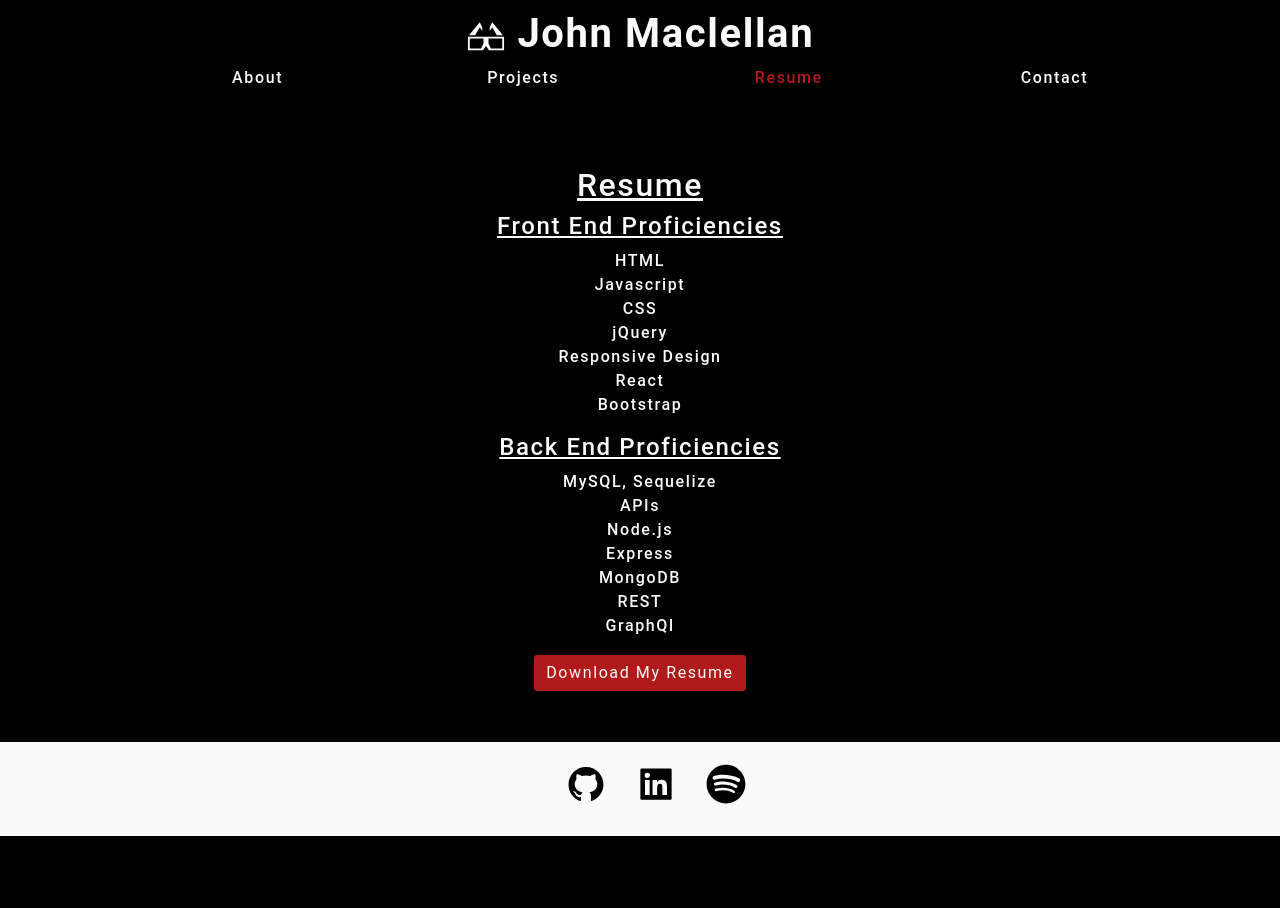
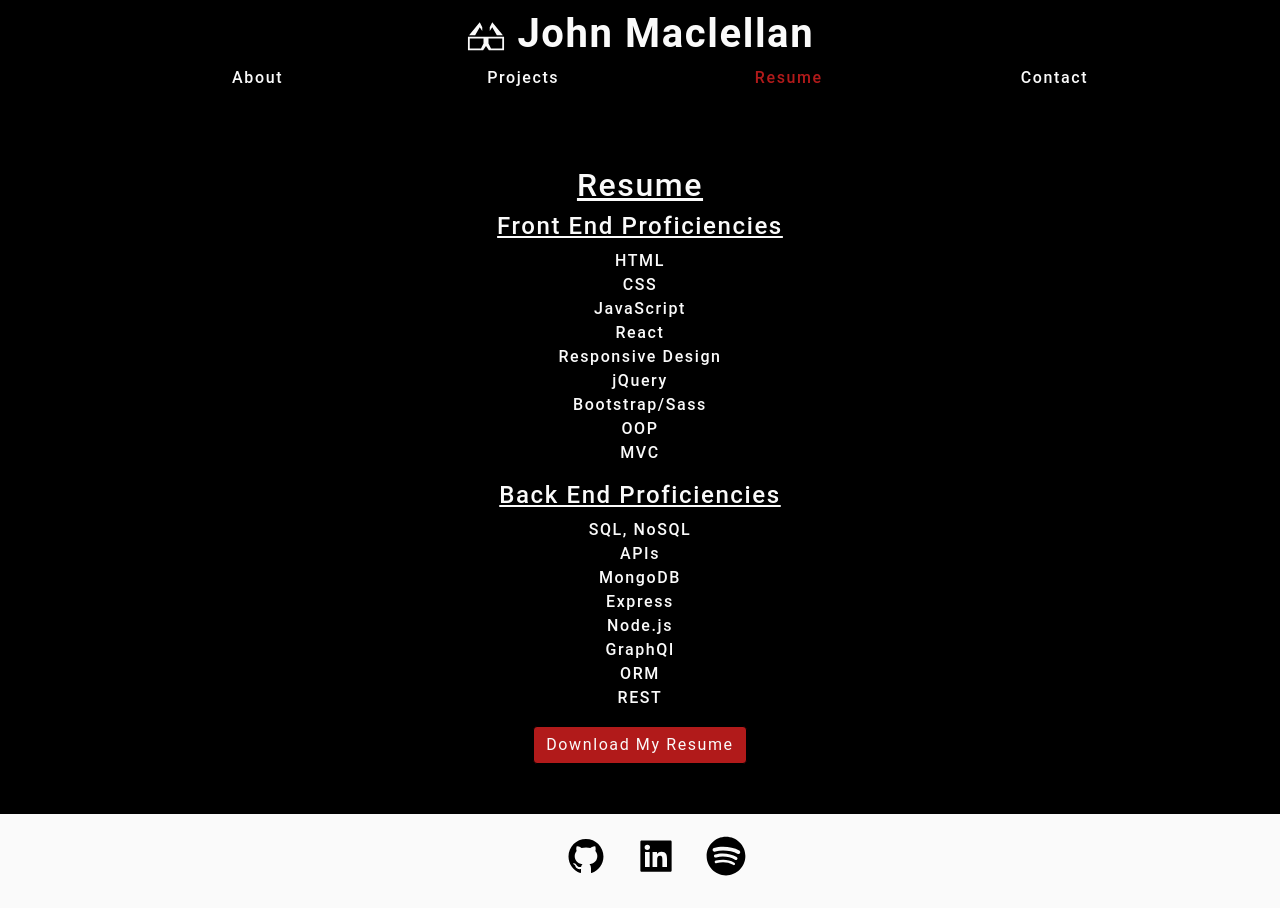
Before and after one commit to j-maclellan/portfolio-place, a React (Create React App) app: page / in a window 1280 px wide. Both pictures are taken after a click on the element "Resume". Before the commit the page ends 836 px from the top, so only its background shows below. Built offline with nearby package versions, Linux system fonts and the light colour scheme.

Commit message:
added updated resume

```diff
--- a/src/components/Resume/index.js
+++ b/src/components/Resume/index.js
@@ -1,6 +1,6 @@
 import React from "react";
 import { Container, Row } from "react-bootstrap";
-import resumePdf from "../../assets/Resume.pdf";
+import resumePdf from "../../assets/Resume_John.docx.pdf";
 import { Button } from "react-bootstrap";
 
 function Resume() {
@@ -15,22 +15,28 @@ function Resume() {
                                 HTML
                             </li>
                             <li>
-                                Javascript
+                                CSS
                             </li>
                             <li>
-                                CSS
+                                JavaScript
+                            </li>
+                            <li>
+                                React
+                            </li>
+                            <li>
+                                Responsive Design
                             </li>
                             <li>
                                 jQuery
                             </li>
                             <li>
-                                Responsive Design
+                                Bootstrap/Sass
                             </li>
                             <li>
-                                React
+                                OOP
                             </li>
                             <li>
-                                Bootstrap
+                                MVC
                             </li>
                         </ul>
                 </Row>
@@ -38,25 +44,28 @@ function Resume() {
                     <h4> Back End Proficiencies</h4>
                         <ul>
                             <li>
-                                MySQL, Sequelize
+                                SQL, NoSQL
                             </li>
                             <li>
                                 APIs
                             </li>
                             <li>
-                                Node.js
+                                MongoDB
                             </li>
                             <li>
                                 Express
                             </li>
                             <li>
-                                MongoDB
+                                Node.js
+                            </li>
+                            <li>
+                                GraphQl
+                            </li>
+                            <li>
+                                ORM
                             </li>
                             <li>
                                 REST
-                            </li>
-                            <li>
-                                GraphQl
                             </li>
                         </ul>
                 </Row>
```
Also changed, not shown: 2 other files (tests, documents, lock files or other folders).
